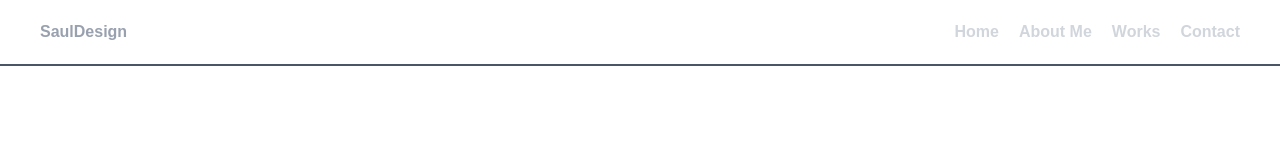
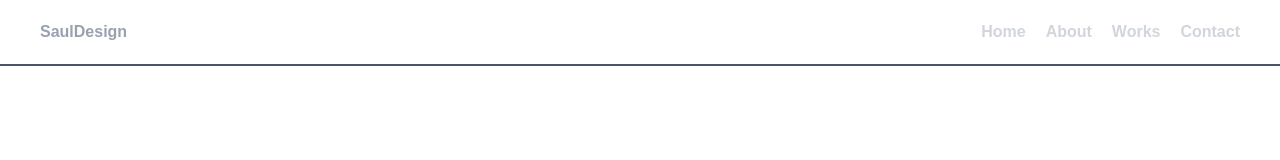
Before and after one commit to BreezyWeezy15/SaulDesign, a Next.js app: page /top_section in a window 1280 px wide. Shown: the top 160 px of the page. Built offline with nearby package versions, Linux system fonts and the light colour scheme.

Commit message:
new changes

```diff
--- a/app/top_section/page.tsx
+++ b/app/top_section/page.tsx
@@ -19,7 +19,7 @@ export default function ShowTopSection() {
 
         <div className="flex flex-row gap-5 text-gray-300 font-semibold text-md">
           <h4  className="cursor-pointer" onClick={ () => scrollToPage("one")}>Home</h4>
-          <h4 className="cursor-pointer" onClick={ () => scrollToPage("two")}>About Me</h4>
+          <h4 className="cursor-pointer" onClick={ () => scrollToPage("two")}>About</h4>
           <h4 className="cursor-pointer" onClick={ () => scrollToPage("three")}>Works</h4>
           <h4 className="cursor-pointer" onClick={ () => scrollToPage("four")}>Contact</h4>
         </div>
```
